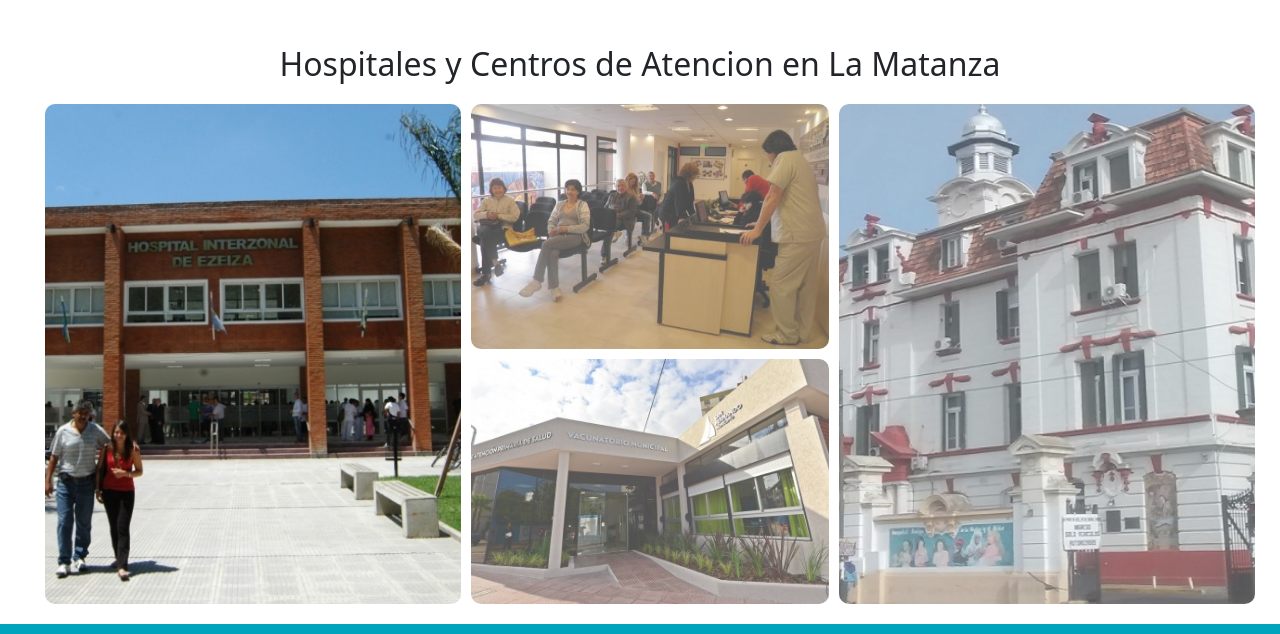
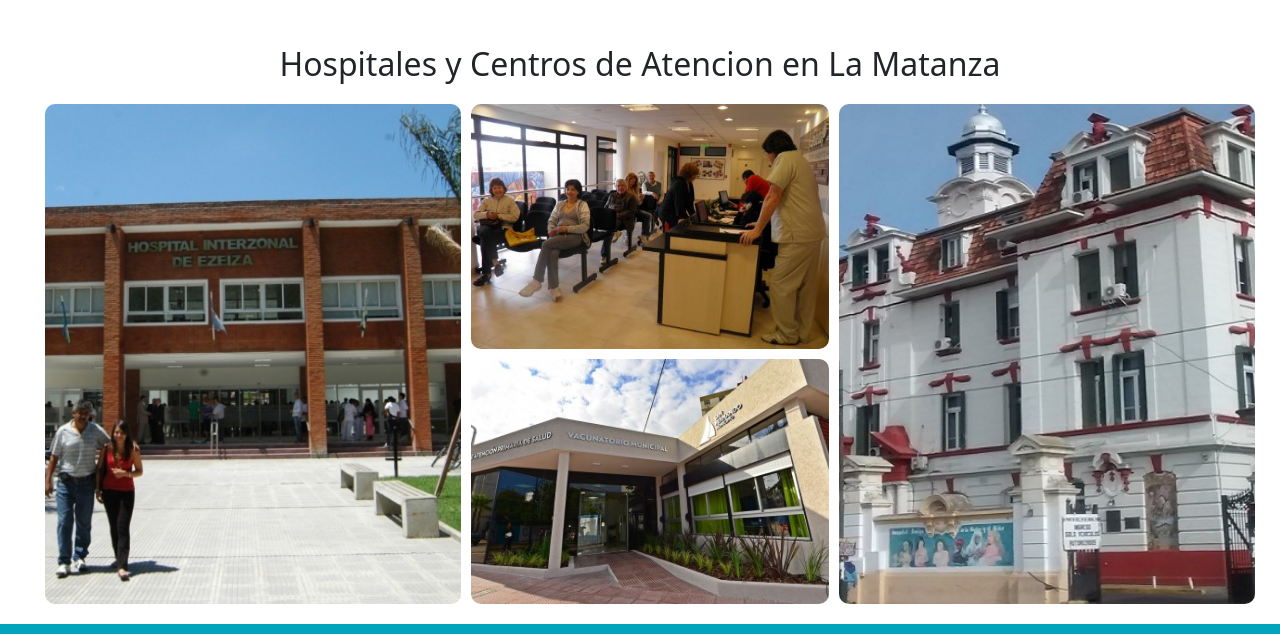
Before and after one commit to virginiaprats/tpvisualizaciones, a plain HTML site: page index.html in a window 1280 px wide. Shown: the part 1654-2288 px from the top of the page. Drawn offline with nearby package versions, Linux system fonts and the light colour scheme.

Commit message:
saque el opacity

```diff
--- a/css/estilos.css
+++ b/css/estilos.css
@@ -180,7 +180,6 @@ header nav li a{
     background-repeat: no-repeat;
     background-position: center;
     background-size: cover;
-    opacity: 0.7;
     border-radius: 10px;
 }
 
@@ -191,7 +190,6 @@ header nav li a{
     background-repeat: no-repeat;
     background-position: center;
     background-size: cover;
-    opacity: 0.7;
     border-radius: 10px;
 }
 
@@ -204,7 +202,6 @@ header nav li a{
     background-repeat: no-repeat;
     background-position: center;
     background-size: cover;
-    opacity: 0.7;
     border-radius: 10px;
 }
 
```
